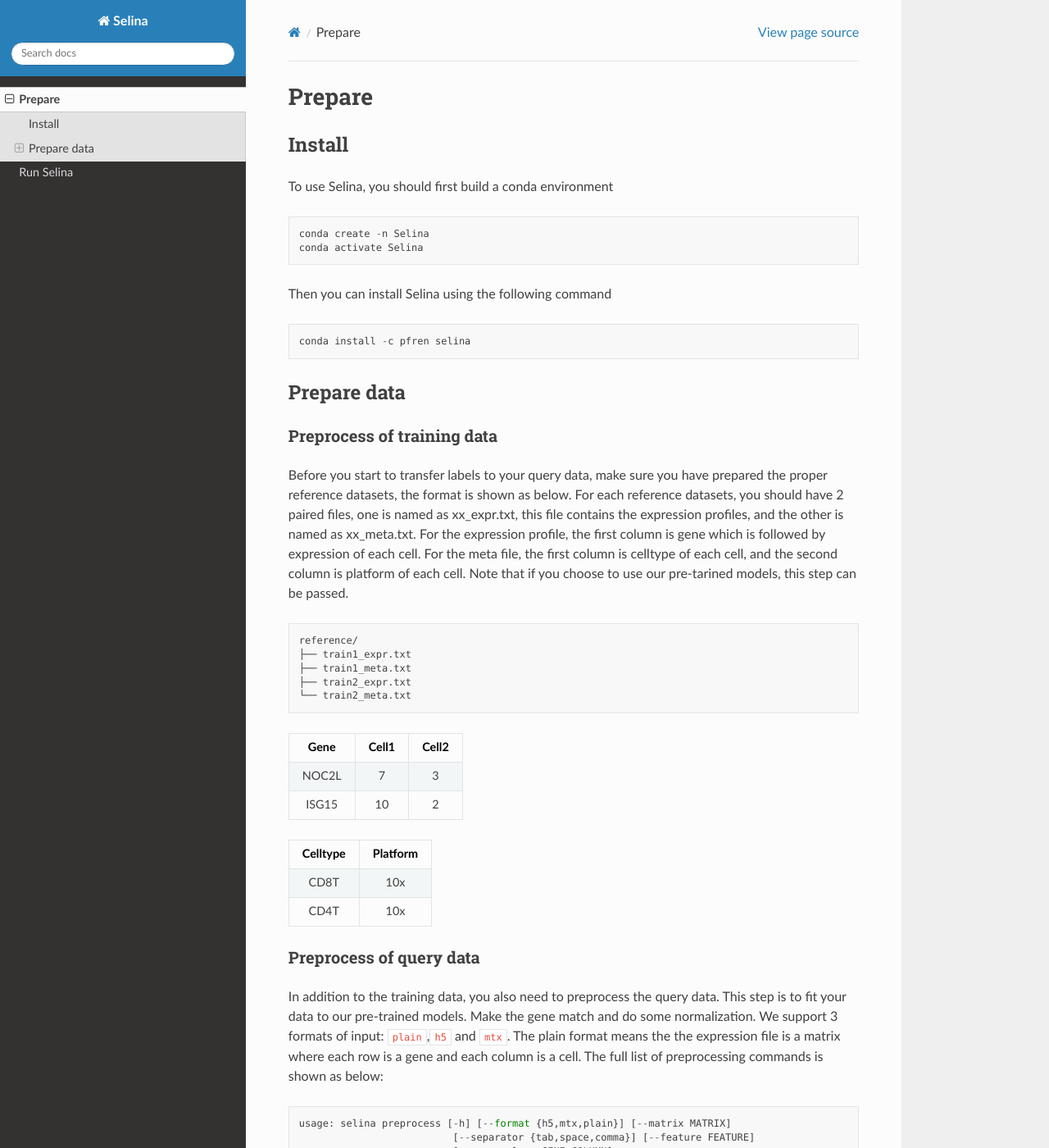
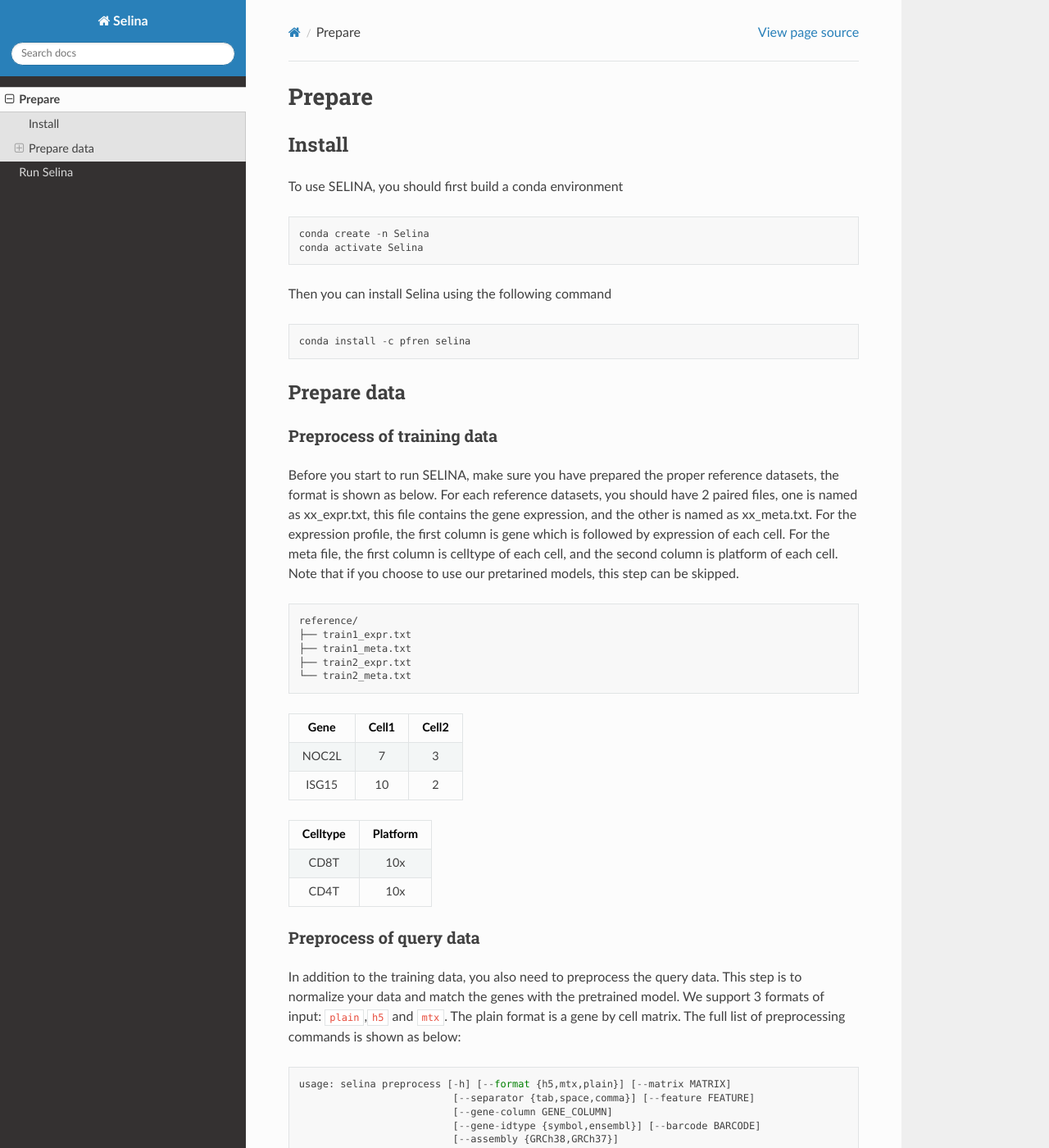
Before and after one commit to pfren1998/SELINA, a Sphinx documentation site: the page built from docs/source/prepare.md, in a window 1280 px wide and 1400 px high. Shown: the whole window at 82% size. Built offline with Sphinx 7.4.7 and the Read the Docs theme 2.0.0, drawn with Linux system fonts in a browser that asks for light colours; some of the changed text lies outside the part shown.

Commit message:
docs update

````diff
--- a/docs/source/index.rst
+++ b/docs/source/index.rst
@@ -1,11 +1,11 @@
-.. Selina documentation master file, created by
+.. SELINA documentation master file, created by
    sphinx-quickstart on Sat Nov  6 10:34:40 2021.
    You can adapt this file completely to your liking, but it should at least
    contain the root `toctree` directive.
 
-Selina's documentation
+SELINA's documentation
 =================================
-Selina is a deep-learning based framework for single cell assignment with multiple references. The algorithm consists of three main steps: cell type balancing, pre-training and fine-tuning. The rare cell types in reference datasets are first oversampled using SMOTE(Synthetic Minority Oversampling Technique), and then trained with MADA(Multi-Adversarial Domain Adaptation), a supervised deep learning framework, to obtain a pre-trained model. An autoencoder is subsquently used to fine-tune the parameters of the pre-trained model. Finally, the labels from reference datasets are transferred to the query dataset based on the fully-trained model. Along with the annotation algorithm, we also collect 137 datasets which were uniformly processed and curated to provide users with comprehensive pre-trained models.
+SELINA is a deep-learning based framework for single cell assignment with multiple references. The algorithm consists of three main steps: cell type balancing, pre-training and fine-tuning. The rare cell types in reference data are first oversampled using SMOTE(Synthetic Minority Oversampling Technique), and then the reference data is trained with a supervised deep learning framework using MADA(Multi-Adversarial Domain Adaptation). An autoencoder is subsquently used to fine-tune the parameters of the pre-trained model. Finally, the labels from reference data are transferred to the query data based on the fully-trained model. Along with the annotation algorithm, we also collect 134 datasets which were uniformly processed and curated to provide users with comprehensive pretrained models.
 
 .. image:: _images/workflow.png
    :width: 1600
--- a/docs/source/prepare.md
+++ b/docs/source/prepare.md
@@ -2,7 +2,7 @@
 
 ## Install
 
-To use Selina, you should first build a conda environment
+To use SELINA, you should first build a conda environment
 
 ```
 conda create -n Selina
@@ -19,8 +19,8 @@
 
 ### Preprocess of training data
 
-Before you start to transfer labels to your query data, make sure you have prepared the proper reference datasets, the format is shown as below. For each reference datasets, you should have 2 paired files, one is named as xx_expr.txt, this file contains the expression profiles, and the other is named as xx_meta.txt. For the expression profile, the first column is gene which is followed by expression of each cell.
-For the meta file, the first column is celltype of each cell, and the second column is platform of each cell. Note that if you choose to use our pre-tarined models, this step can be passed.
+Before you start to run SELINA, make sure you have prepared the proper reference datasets, the format is shown as below. For each reference datasets, you should have 2 paired files, one is named as xx_expr.txt, this file contains the gene expression, and the other is named as xx_meta.txt. For the expression profile, the first column is gene which is followed by expression of each cell.
+For the meta file, the first column is celltype of each cell, and the second column is platform of each cell. Note that if you choose to use our pretarined models, this step can be skipped.
 
 ```
 reference/
@@ -42,7 +42,7 @@
 
 ### Preprocess of query data
 
-In addition to the training data, you also need to preprocess the query data. This step is to fit your data to our pre-trained models. Make the gene match and do some normalization. We support 3 formats of input: `plain`,`h5` and `mtx`. The plain format means the the expression file is a matrix where each row is a gene and each column is a cell. The full list of preprocessing commands is shown as below:
+In addition to the training data, you also need to preprocess the query data. This step is to normalize your data and match the genes with the pretrained model. We support 3 formats of input: `plain`,`h5` and `mtx`. The plain format is a gene by cell matrix. The full list of preprocessing commands is shown as below:
 
 ```
 usage: selina preprocess [-h] [--format {h5,mtx,plain}] [--matrix MATRIX]
````
Also changed, not shown: other parts of docs/source/prepare.md (+1 -1 lines), README.md (+7 -7 lines), docs/source/run.md (+3 -3 lines).
